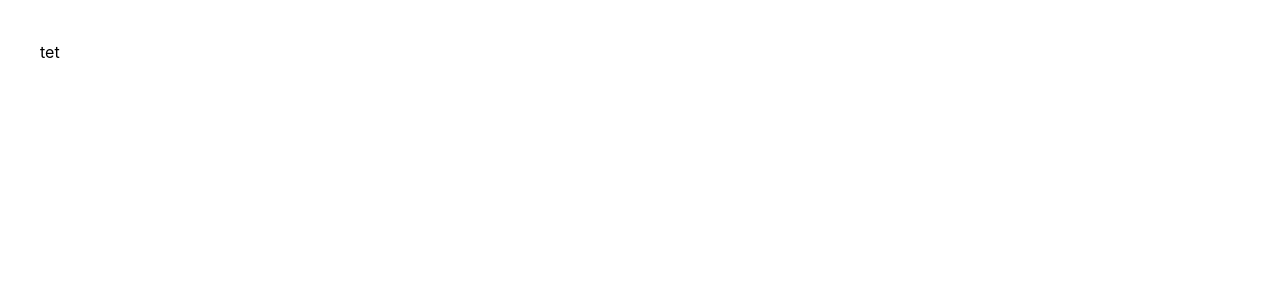
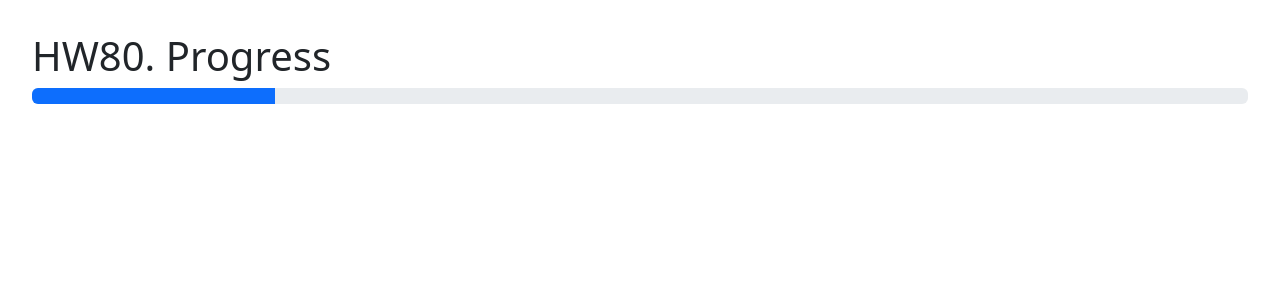
Before and after one commit to serhiisezonchyk/JS_HOMEWORKS, a React (Vite) app: page / in a window 1280 px wide. Shown: the top 300 px of the page. Built offline with nearby package versions, Linux system fonts and the light colour scheme.

Commit message:
feat: HW80/Done

```diff
--- a/package.json
+++ b/package.json
@@ -10,6 +10,8 @@
     "preview": "vite preview"
   },
   "dependencies": {
+    "@popperjs/core": "^2.11.8",
+    "bootstrap": "^5.3.3",
     "classnames": "^2.5.1",
     "react": "^18.3.1",
     "react-dom": "^18.3.1"
--- a/src/App.css
+++ b/src/App.css
@@ -1,3 +1,5 @@
+@import "https://cdn.jsdelivr.net/npm/bootstrap@5.3.3/dist/css/bootstrap.min.css";
+
 #root {
   max-width: 1280px;
   margin: 0 auto;
--- a/src/App.jsx
+++ b/src/App.jsx
@@ -1,10 +1,13 @@
-import './App.css'
+import './App.css';
+import Progress from './components/Progress';
 
 function App() {
-
   return (
-    <>tet</>
-  )
+    <>
+      <h1>HW80. Progress</h1>
+      <Progress percentage={20} />
+    </>
+  );
 }
 
-export default App
+export default App;
--- /dev/null
+++ b/src/components/Progress.jsx
@@ -0,0 +1,24 @@
+import React, { Component } from 'react';
+
+class Progress extends Component {
+  render() {
+    const { percentage } = this.props;
+    return (
+      <div
+        className='progress'
+        role='progressbar'
+        aria-label='Basic example'
+        aria-valuenow={percentage}
+        aria-valuemin='0'
+        aria-valuemax='100'
+      >
+        <div className='progress-bar' style={{ width: `${percentage}%` }}></div>
+      </div>
+    );
+  }
+}
+Progress.defaultProps = {
+  percentage: 0,
+};
+
+export default Progress;
```
Also changed, not shown: 1 other file (tests, documents, lock files or other folders).
